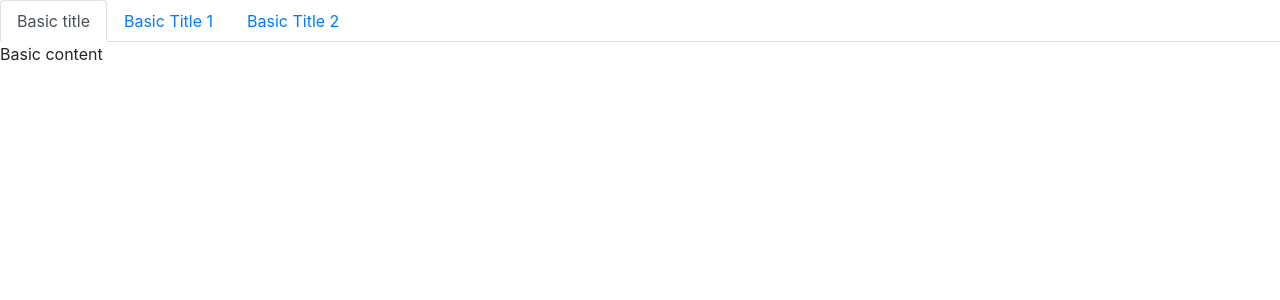
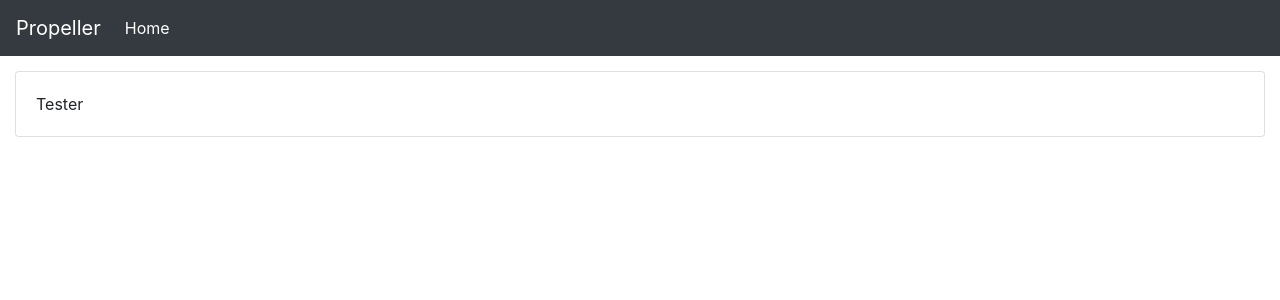
Before and after one commit to harmangupta/Codethon_Sample_UI, an Angular app in the folder propeller-ui/: page /home in a window 1280 px wide. Shown: the top 300 px of the page. Built offline with nearby package versions, Linux system fonts and the light colour scheme.

Commit message:
Base Frame

```diff
--- a/propeller-ui/src/app/AppComponent/home/home.component.html
+++ b/propeller-ui/src/app/AppComponent/home/home.component.html
@@ -1,7 +1,18 @@
-<div>
+<div class="row">
+  <div class="col-xs-12 col-sm-12">
+    <div class="card">
+      <div class="card-body">
+        Tester
+      </div>
+    </div>
+  </div>
+</div>
+
+
+<!-- <div>
   <tabset>
     <tab heading="Basic title" id="tab1">Basic content</tab>
     <tab heading="Basic Title 1">Basic content 1</tab>
     <tab heading="Basic Title 2">Basic content 2</tab>
   </tabset>
-</div>
+</div> -->
--- a/propeller-ui/src/app/app-routing.module.ts
+++ b/propeller-ui/src/app/app-routing.module.ts
@@ -6,6 +6,7 @@ import { RequestAccessComponent } from './AppComponent/request-access/request-ac
 
 
 export const routes: Routes = [
+  { path: '', redirectTo: 'home', pathMatch: 'full' },
   { path: 'home', component: HomeComponent },
   { path: 'dashboard', component: DashboardComponent },
   { path: 'requestAccess', component: RequestAccessComponent }
--- a/propeller-ui/src/app/app.component.html
+++ b/propeller-ui/src/app/app.component.html
@@ -1 +1,21 @@
-<router-outlet></router-outlet>
+<nav class="navbar navbar-expand-lg navbar-dark bg-dark navbar-static-top">
+    <a class="navbar-brand" routerLink="/home">Propeller</a>
+    <button class="navbar-toggler" type="button" data-toggle="collapse" data-target="#navbarSupportedContent"
+        aria-controls="navbarSupportedContent" aria-expanded="false" aria-label="Toggle Navigation">
+        <span class="navbar-toggle-icon"></span>
+    </button>
+    <div class="collapse navbar-collapse" id="navbarSupportedContent">
+        <ul class="navbar-nav mr-auto">
+            <li class="nav-item">
+                <a class="nav-link" routerLink="/home" routerLinkActive="active">Home</a>
+            </li>
+        </ul>
+    </div>
+</nav>
+
+<div class="container-fluid">
+    <div class="row" style="padding-top: 15px;">
+        <div class="col-xs-12 col-sm-12">
+            <router-outlet></router-outlet>
+        </div>
+    </div>
```
